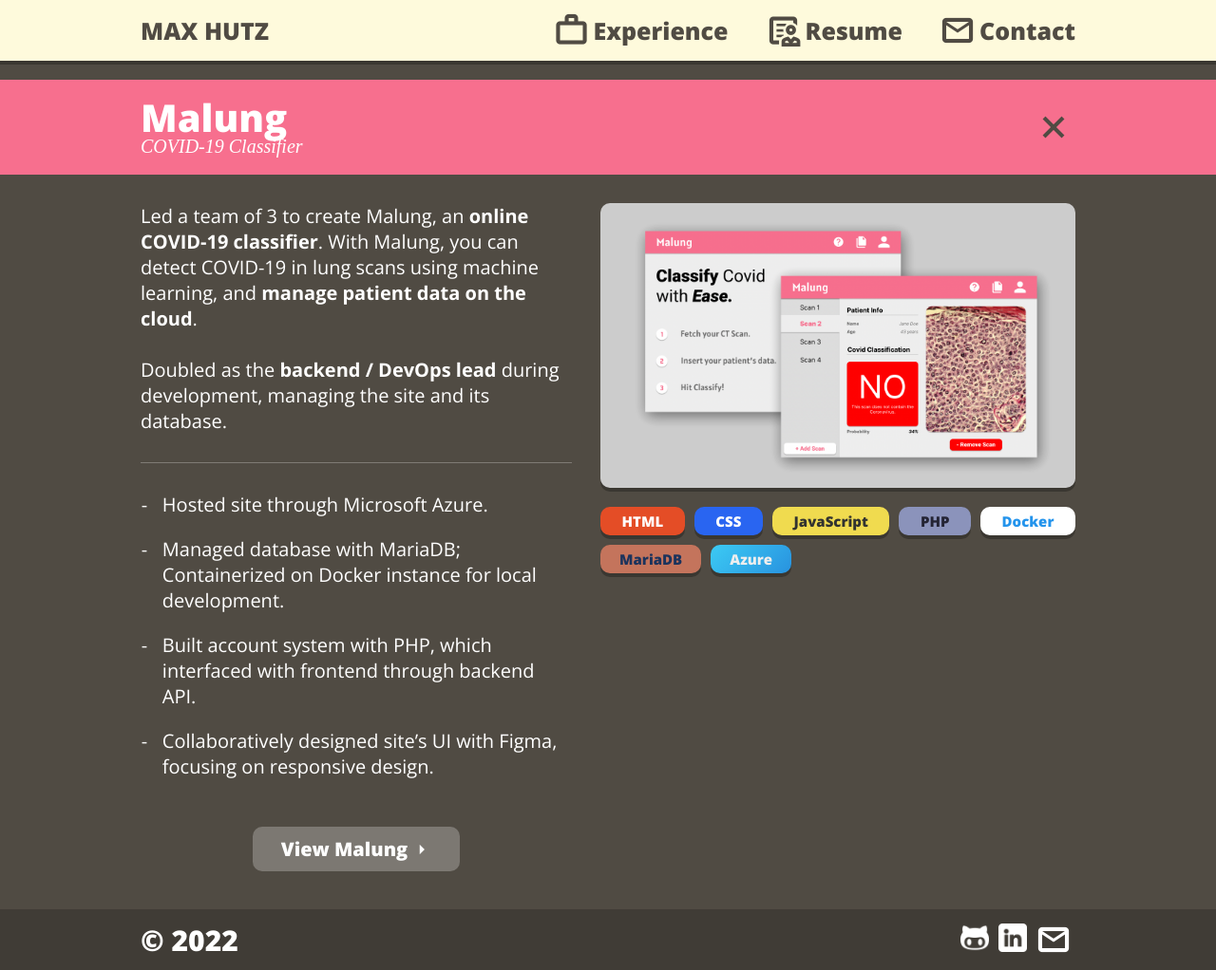
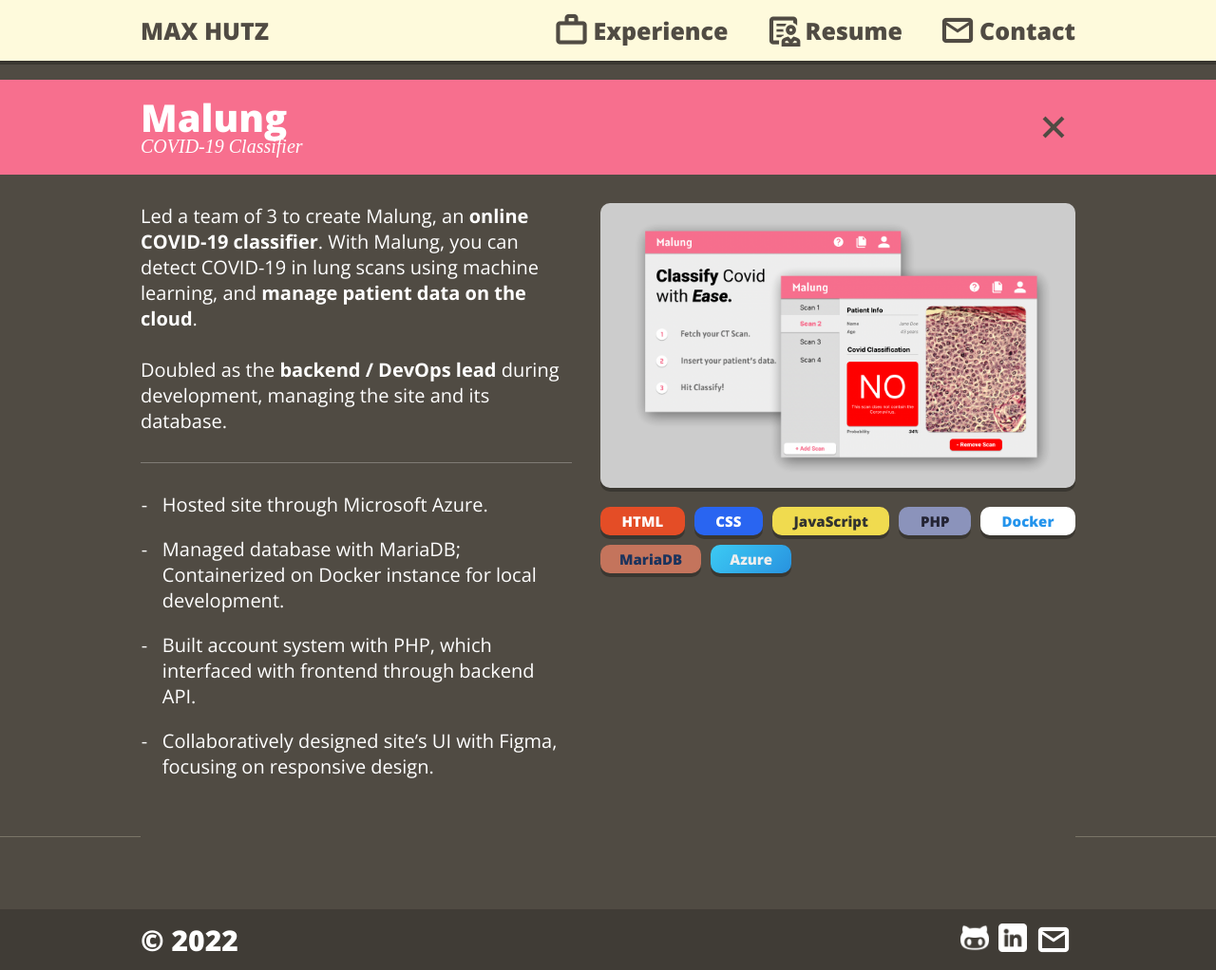
Before and after one commit to mvhutz/me, a Jekyll site: the page built from experience/malung.html, in a window 1280 px wide and 1022 px high. Shown: the whole window at 95% size. Built offline with Jekyll 4.4.1, drawn with Linux system fonts in a browser that asks for light colours.

Commit message:
FIX: Malung link removed, FreshManuals link fixed, all outside links create tab.

```diff
--- a/_data/work.yml
+++ b/_data/work.yml
@@ -3,7 +3,6 @@ malung:
   title: Malung
   subtitle: COVID-19 Classifier
   stack: [ html, css, js, php, docker, mariadb, azure ]
-  link: https://github.com/RPI-ITWS/IntroTeam18
   color: malung
   image: /res/projects/malung.png
 
@@ -29,7 +28,7 @@ freshmanual:
   title: FreshManual
   subtitle: Mobile App
   stack: [ react, js, firebase, swift, objective-c ]
-  link: https://apps.apple.com/en/app/freshmanuals/id1627091250
+  link: https://apps.apple.com/us/app/freshmanuals/id1627091250
   color: freshmanual
   image: /res/projects/freshmanual.png
 
--- a/_includes/header.html
+++ b/_includes/header.html
@@ -4,10 +4,10 @@
   <a href="/" class="nav-link dark">MAX HUTZ</a>
   <div class="flex"></div>
   <a href="/experiences" class="nav-link dark icon nav3" data-i="work">Experience</a>
-  <a href="/resume" class="nav-link dark icon nav3" data-i="clinical_notes">Resume</a>
+  <a href="/resume" class="nav-link dark icon nav3" data-i="clinical_notes" target="_blank">Resume</a>
   <a href="mailto:maximhutz@gmail.com" class="nav-link dark icon nav3" data-i="mail">Contact</a>
   <a href="/experiences" class="nav-link dark icon nav2" data-i="work" aria-label="Experience"></a>
-  <a href="/resume" class="nav-link dark icon nav2" data-i="clinical_notes" aria-label="Resume"></a>
+  <a href="/resume" class="nav-link dark icon nav2" data-i="clinical_notes" aria-label="Resume" target="_blank"></a>
   <a href="mailto:maximhutz@gmail.com" class="nav-link dark icon nav2" data-i="mail" aria-label="Contact"></a>
   <button class="nav-link dark icon nav1" data-i="menu" aria-label="Menu" onclick="document.getElementById('menu')?.showModal()"></button>
 </header>
@@ -23,7 +23,7 @@
         </form>
       </div>
       <a href="/experiences" class="nav-link dark icon" data-i="work">Experience</a>
-      <a href="/resume" class="nav-link dark icon" data-i="clinical_notes">Resume</a>
+      <a href="/resume" class="nav-link dark icon" data-i="clinical_notes" target="_blank">Resume</a>
       <a href="mailto:maximhutz@gmail.com" class="nav-link dark icon" data-i="mail">Contact</a>
     </div>
   </div>
--- a/_layouts/experience.html
+++ b/_layouts/experience.html
@@ -29,7 +29,7 @@
           {% endfor %}
         </ul>
         {% if malung.link %}
-          <a href="{{malung.link}}" id="experience-button" class="nav-link white button r-icon" data-i="arrow_right">View {{malung.title}}</a>
+          <a href="{{malung.link}}" id="experience-button" class="nav-link white button r-icon" data-i="arrow_right" target="_blank">View {{malung.title}}</a>
         {% endif %}
       </div>
       <div id="image-side">
```
